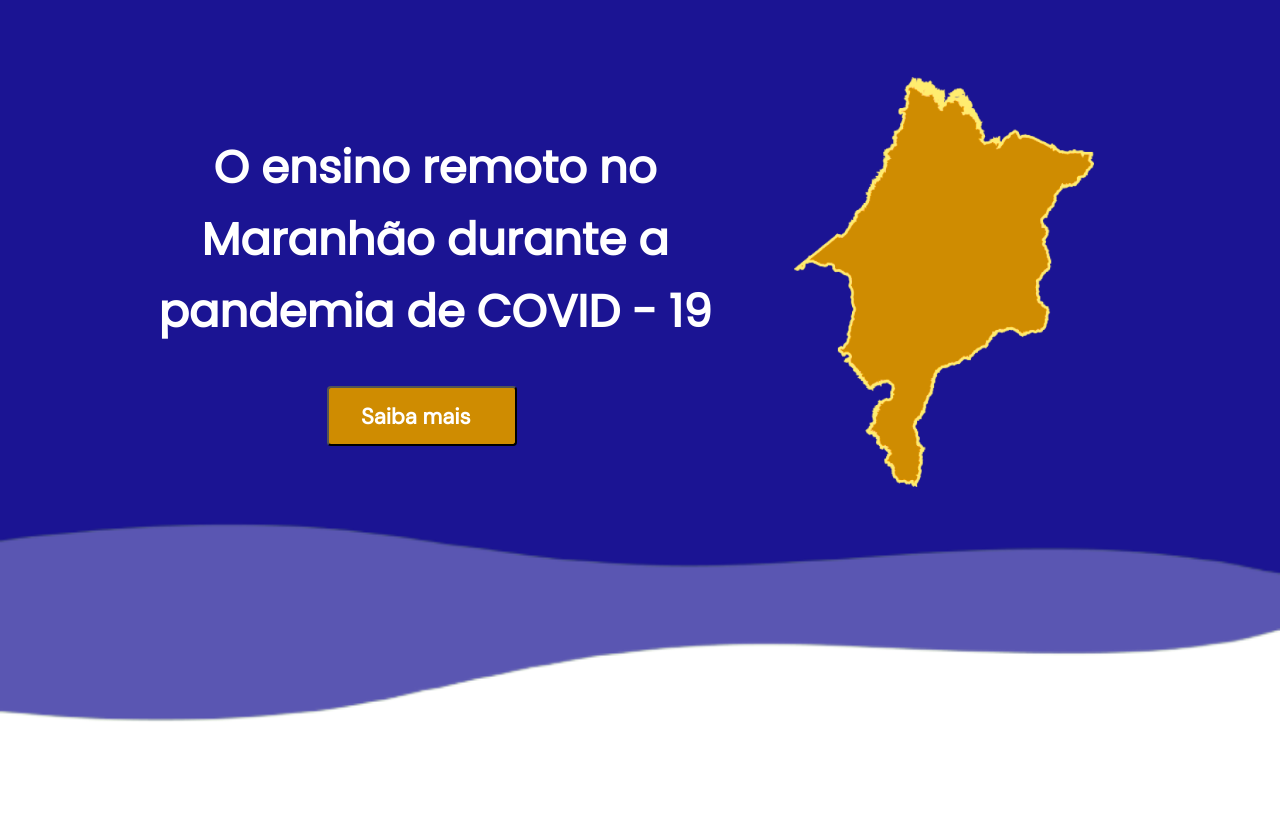
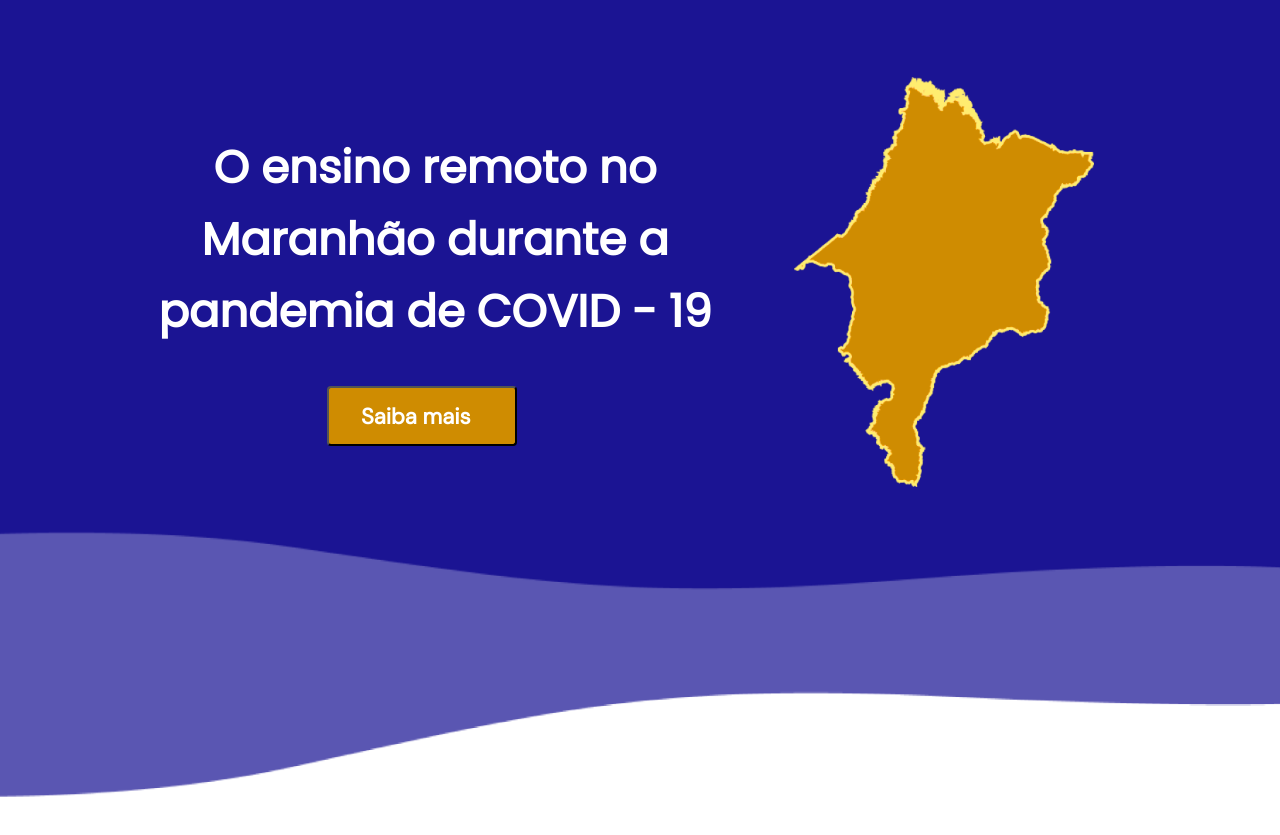
Before and after one commit to Mariosenpai/Desafio_inova_unificado_1, a plain HTML site: page pagina.html in a window 1280 px wide. Shown: the part 187-1022 px from the top of the page. Drawn offline with Linux system fonts and the light colour scheme.

Commit message:
cabeçalho com a mesma cor

```diff
--- a/css/principal/principal-imagem-fundo.css
+++ b/css/principal/principal-imagem-fundo.css
@@ -3,6 +3,6 @@
     background-size: cover;
     background-position: center;
     height: 375px;
-    background-image: url("../../img2/principal_fundo.png");
+    background-image: url("../../img2/vetor_cabeçalho-02.png");
 
 }
```
